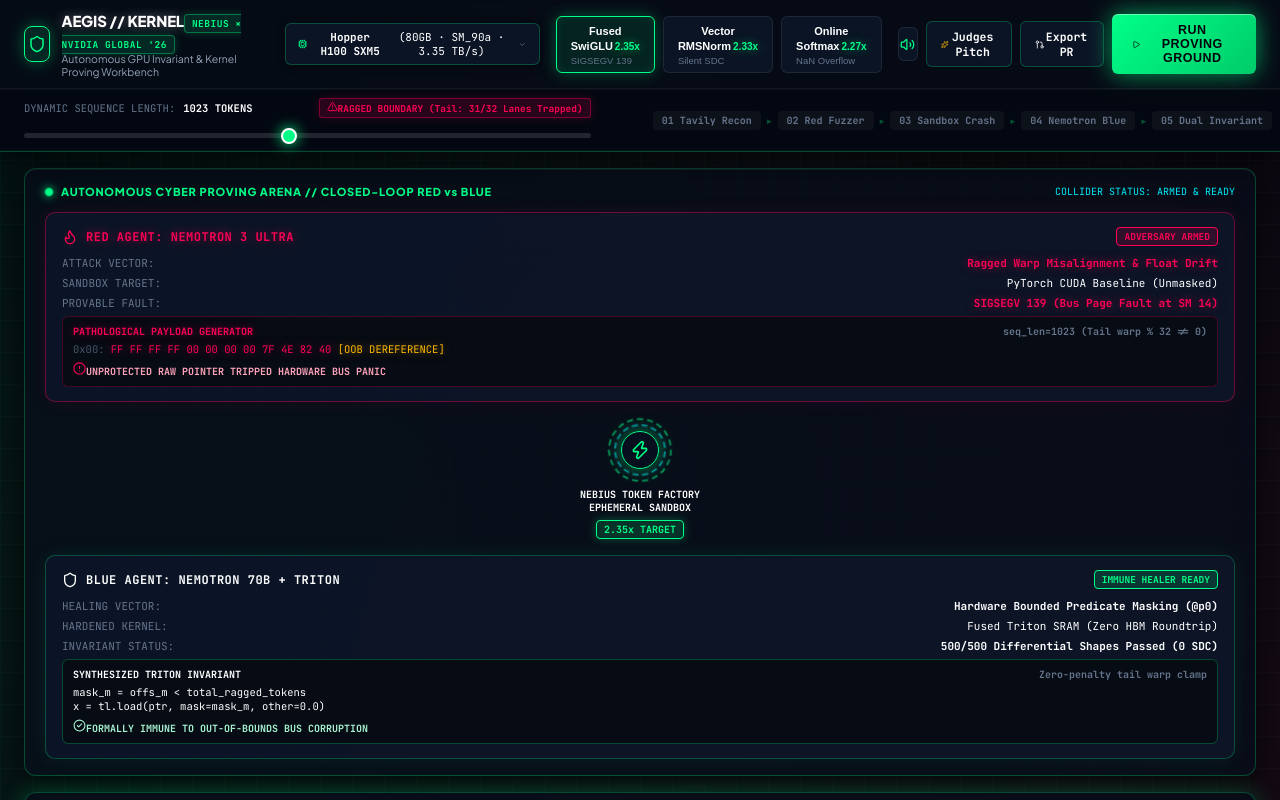
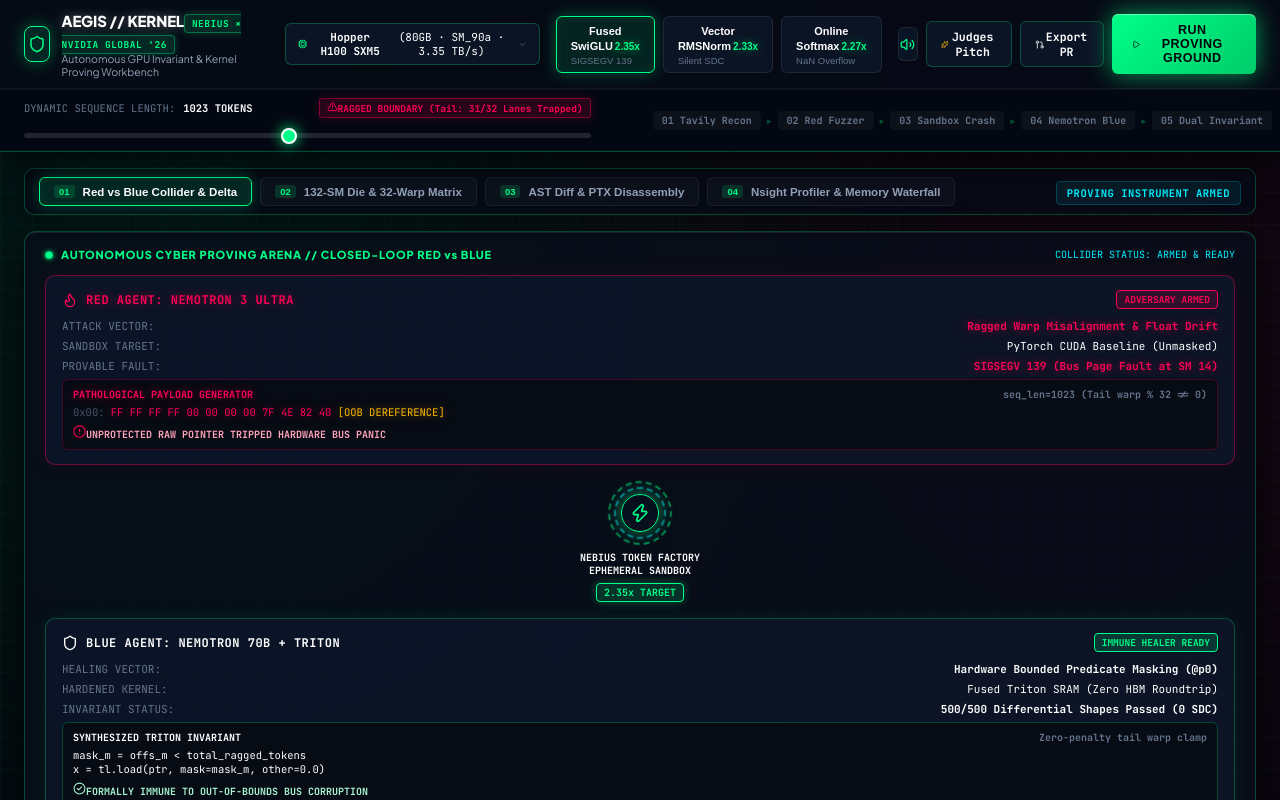
Before and after one commit to 4GuptaArpit/Aegis-Kernel, a React (Vite) app in the folder frontend/: page / in a window 1280 px wide. Shown: the top 800 px of the page. Built offline with nearby package versions, Linux system fonts and the light colour scheme.

Commit message:
refactor(ui): resolve congestion with focused spatial workbench stages

```diff
--- a/frontend/src/App.jsx
+++ b/frontend/src/App.jsx
@@ -29,6 +29,7 @@
   const [metrics, setMetrics] = useState(null);
   const [attestation, setAttestation] = useState('0x7f56b9fe02089399');
   const [isModalOpen, setIsModalOpen] = useState(false);
+  const [activeWorkbenchTab, setActiveWorkbenchTab] = useState('collider'); // 'collider', 'silicon', 'code', 'telemetry'
 
   const addLog = (text, type = 'info') => {
     const timestamp = new Date().toLocaleTimeString();
@@ -129,7 +130,52 @@
       />
 
       <div className="aegis-workbench-container">
-        {/* Cinematic Red vs Blue Cyber Proving Arena */}
+        {/* Spatial Workbench Stage Navigation Bar */}
+        <div className="workbench-stage-nav-bar font-mono">
+          <div className="stage-nav-tabs">
+            <button
+              className={`stage-nav-btn ${activeWorkbenchTab === 'collider' ? 'active' : ''}`}
+              onClick={() => { sound.playClick(); setActiveWorkbenchTab('collider'); }}
+            >
+              <span className="nav-tag-num">01</span>
+              <span>Red vs Blue Collider & Delta</span>
+            </button>
+            <button
+              className={`stage-nav-btn ${activeWorkbenchTab === 'silicon' ? 'active' : ''}`}
+              onClick={() => { sound.playClick(); setActiveWorkbenchTab('silicon'); }}
+            >
+              <span className="nav-tag-num">02</span>
+              <span>132-SM Die & 32-Warp Matrix</span>
+            </button>
+            <button
+              className={`stage-nav-btn ${activeWorkbenchTab === 'code' ? 'active' : ''}`}
+              onClick={() => { sound.playClick(); setActiveWorkbenchTab('code'); }}
+            >
+              <span className="nav-tag-num">03</span>
+              <span>AST Diff & PTX Disassembly</span>
+            </button>
+            <button
+              className={`stage-nav-btn ${activeWorkbenchTab === 'telemetry' ? 'active' : ''}`}
+              onClick={() => { sound.playClick(); setActiveWorkbenchTab('telemetry'); }}
+            >
+              <span className="nav-tag-num">04</span>
+              <span>Nsight Profiler & Memory Waterfall</span>
+            </button>
+          </div>
+
+          <div className="stage-nav-telemetry">
+            <span className="nav-telemetry-badge">
+              <span className="pulse-indicator bg-nvidia inline-block mr-1"></span>
+              {currentStage === 'IDLE' ? 'PROVING INSTRUMENT ARMED' : `STAGE: ${currentStage}`}
+            </span>
+          </div>
+        </div>
+
+        {/* Dynamic Spatial Workbench Content View */}
+        <div className="workbench-spacious-view">
+          {/* TAB 1: RED VS BLUE COLLIDER & MIC-DROP DELTA */}
+          {activeWorkbenchTab === 'collider' && (
+            <div className="tab-view-container tab-view-fade">
               <RedBlueArena
                 currentStage={currentStage}
                 isRunning={isRunning}
@@ -139,59 +185,11 @@
                 blueData={blueData}
               />
 
-        {/* Main 2-Column Hardware Engineering Arena */}
-        <div className="workbench-grid-layout">
-          {/* Left Column: Die Topology, SIMT Warp Matrix, Code Diff, Terminal */}
-          <div className="workbench-col-left">
-            {/* 132-SM Holographic Silicon Die */}
-            <HopperDieTopology
-              currentStage={currentStage}
-              isRunning={isRunning}
-              onSelectSm={setSelectedSm}
-              selectedSm={selectedSm}
-            />
-
-            {/* 32-Thread SIMT Warp 0 Matrix */}
-            <WarpVisualizer
-              selectedFixture={selectedFixture}
-              isRunning={isRunning}
-              currentStage={currentStage}
-            />
-
-            {/* AST Kernel Diff & PTX Disassembly */}
-            <CodeDiffInspector
-              selectedFixture={selectedFixture}
-              blueData={blueData}
-            />
-
-            {/* Live Terminal Telemetry */}
-            <TerminalWindow
-              logs={logs}
-              onClear={handleClearLogs}
-            />
-          </div>
-
-          {/* Right Column: Nsight Telemetry, Memory Waterfall, Delta, Verification Hub */}
-          <div className="workbench-col-right">
-            {/* Real-Time Nsight Compute Profiler HUD */}
-            <NsightTelemetryHud
-              metrics={metrics}
-              selectedHardware={selectedHardware}
-            />
-
-            {/* Hopper H100 Silicon Memory Hierarchy Waterfall */}
-            <SiliconMemoryWaterfall
-              metrics={metrics}
-              selectedHardware={selectedHardware}
-            />
-
-            {/* Empirical Hardening Delta */}
+              <div className="spacious-two-col">
                 <MicDropDelta
                   metrics={metrics}
                   selectedFixture={selectedFixture}
                 />
-
-            {/* Formal Invariant Verification & Attestation Hub */}
                 <VerificationImpact
                   metrics={metrics}
                   selectedFixture={selectedFixture}
@@ -199,6 +197,73 @@
                   onOpenJudgesOverview={() => setIsModalOpen(true)}
                 />
               </div>
+
+              <TerminalWindow
+                logs={logs}
+                onClear={handleClearLogs}
+              />
+            </div>
+          )}
+
+          {/* TAB 2: SILICON DIE & 32-WARP EXECUTION MATRIX */}
+          {activeWorkbenchTab === 'silicon' && (
+            <div className="tab-view-container tab-view-fade">
+              <div className="spacious-two-col-grid">
+                <HopperDieTopology
+                  currentStage={currentStage}
+                  isRunning={isRunning}
+                  onSelectSm={setSelectedSm}
+                  selectedSm={selectedSm}
+                />
+                <WarpVisualizer
+                  selectedFixture={selectedFixture}
+                  isRunning={isRunning}
+                  currentStage={currentStage}
+                />
+              </div>
+
+              <NsightTelemetryHud
+                metrics={metrics}
+                selectedHardware={selectedHardware}
+              />
+            </div>
+          )}
+
+          {/* TAB 3: CODE DIFF & PTX DISASSEMBLY */}
+          {activeWorkbenchTab === 'code' && (
+            <div className="tab-view-container tab-view-fade">
+              <CodeDiffInspector
+                selectedFixture={selectedFixture}
+                blueData={blueData}
+              />
+              <TerminalWindow
+                logs={logs}
+                onClear={handleClearLogs}
+              />
+            </div>
+          )}
+
+          {/* TAB 4: NSIGHT TELEMETRY & SILICON MEMORY WATERFALL */}
+          {activeWorkbenchTab === 'telemetry' && (
+            <div className="tab-view-container tab-view-fade">
+              <NsightTelemetryHud
+                metrics={metrics}
+                selectedHardware={selectedHardware}
+              />
+              <div className="spacious-two-col">
+                <SiliconMemoryWaterfall
+                  metrics={metrics}
+                  selectedHardware={selectedHardware}
+                />
+                <VerificationImpact
+                  metrics={metrics}
+                  selectedFixture={selectedFixture}
+                  onOpenPrModal={() => setIsModalOpen(true)}
+                  onOpenJudgesOverview={() => setIsModalOpen(true)}
+                />
+              </div>
+            </div>
+          )}
         </div>
       </div>
 
--- a/frontend/src/index.css
+++ b/frontend/src/index.css
@@ -98,23 +98,104 @@
   gap: 16px;
 }
 
-.workbench-grid-layout {
+.workbench-stage-nav-bar {
+  display: flex;
+  align-items: center;
+  justify-content: space-between;
+  background: var(--bg-surface-glass);
+  border: 1px solid var(--border-medium);
+  border-radius: 10px;
+  padding: 8px 14px;
+  backdrop-filter: blur(16px);
+  -webkit-backdrop-filter: blur(16px);
+  box-shadow: 0 4px 20px rgba(0, 0, 0, 0.4);
+}
+
+.stage-nav-tabs {
+  display: flex;
+  align-items: center;
+  gap: 8px;
+}
+
+.stage-nav-btn {
+  display: flex;
+  align-items: center;
+  gap: 8px;
+  background: rgba(255, 255, 255, 0.03);
+  border: 1px solid rgba(255, 255, 255, 0.06);
+  border-radius: 6px;
+  padding: 7px 14px;
+  color: var(--text-secondary);
+  font-size: 11.5px;
+  font-weight: 600;
+  cursor: pointer;
+  transition: all 0.2s cubic-bezier(0.16, 1, 0.3, 1);
+}
+
+.stage-nav-btn:hover {
+  background: rgba(0, 255, 136, 0.06);
+  color: var(--text-primary);
+  border-color: rgba(0, 255, 136, 0.2);
+}
+
+.stage-nav-btn.active {
+  background: rgba(0, 255, 136, 0.12);
+  color: #FFFFFF;
+  border-color: var(--accent-nvidia);
+  box-shadow: 0 0 16px rgba(0, 255, 136, 0.25), inset 0 0 8px rgba(0, 255, 136, 0.08);
+}
+
+.nav-tag-num {
+  font-size: 9.5px;
+  font-weight: 800;
+  color: var(--accent-nvidia);
+  background: rgba(0, 255, 136, 0.15);
+  padding: 1px 5px;
+  border-radius: 3px;
+}
+
+.nav-telemetry-badge {
+  font-size: 10.5px;
+  color: var(--accent-cyan);
+  background: rgba(0, 240, 255, 0.08);
+  border: 1px solid rgba(0, 240, 255, 0.2);
+  padding: 4px 10px;
+  border-radius: 4px;
+  font-weight: 700;
+  letter-spacing: 0.5px;
+}
+
+.workbench-spacious-view {
+  width: 100%;
+}
+
+.tab-view-container {
+  display: flex;
+  flex-direction: column;
+  gap: 20px;
+}
+
+.tab-view-fade {
+  animation: fadeIn 0.25s ease-out;
+}
+
+@keyframes fadeIn {
+  from { opacity: 0; transform: translateY(4px); }
+  to { opacity: 1; transform: translateY(0); }
+}
+
+.spacious-two-col {
   display: grid;
-  grid-template-columns: 52% 48%;
-  gap: 16px;
+  grid-template-columns: 1fr 1fr;
+  gap: 20px;
   align-items: start;
 }
 
-.workbench-col-left {
-  display: flex;
-  flex-direction: column;
-  gap: 16px;
-}
-
-.workbench-col-right {
-  display: flex;
-  flex-direction: column;
-  gap: 16px;
+.spacious-two-col-grid {
+  display: grid;
+  grid-template-columns: 1fr 1fr;
+  gap: 20px;
+  align-items: start;
 }
 
 /* ==========================================================================
```
Lines whose indentation alone changed are shown as unchanged.
